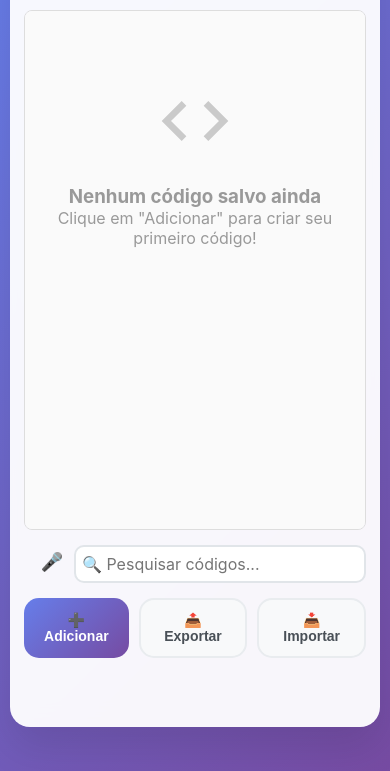
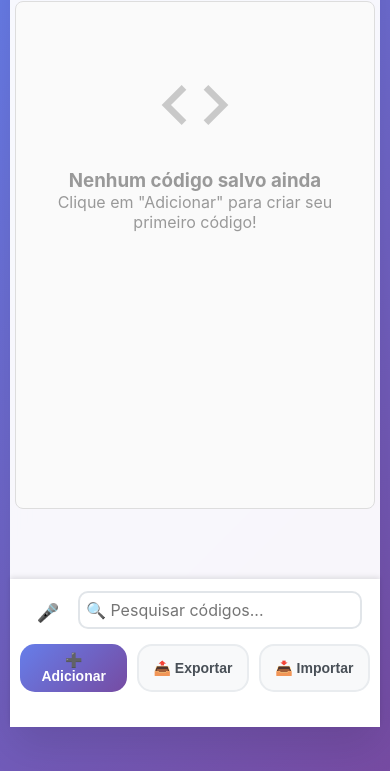
Before and after one commit to welintongomes/codigos, a plain HTML site: page index.html in a window 390 px wide. Shown: the part 73-844 px from the top of the page. Drawn offline with Linux system fonts and the light colour scheme.

Commit message:
Add files via upload

```diff
--- a/index.html
+++ b/index.html
@@ -29,13 +29,6 @@
             box-shadow: 0 20px 40px rgba(0, 0, 0, 0.1);
         }
 
-        .search-container {
-            padding-top: 15px;
-            padding-left: 50px;
-            position: relative;
-            margin-bottom: 15px;
-        }
-
         .search-input {
             width: 100%;
             padding: 12px 45px 12px 50px;
@@ -52,12 +45,12 @@
 
         .clear-btn {
             position: absolute;
-            right: 2px;
+            right: 10px;
             top: 58.4%;
             transform: translateY(-41%);
             background: none;
             border: none;
-            font-size: 28px;
+            font-size: 32px;
             cursor: pointer;
             padding: 1px 5px;
             border-radius: 20%;
@@ -433,12 +426,60 @@
             border-radius: 8px;
         }
 
+        /* div fixa abaixo para melhorar no celular */
+        .fixed-bottom-bar {
+            position: fixed;
+            bottom: 0;
+            left: 0;
+            width: 100%;
+            background: #ffffff;
+            /* Cor de fundo para destacar */
+            padding: 10px;
+            box-shadow: 0 -2px 5px rgba(0, 0, 0, 0.1);
+            /* Sombra para destacar */
+            z-index: 9999;
+            /* Fica por cima de outros elementos */
+        }
+
+        .search-container {
+            display: flex;
+            align-items: center;
+            margin-bottom: 10px;
+            padding-top: 2px;
+            padding-left: 50px;
+            position: relative;
+            margin-bottom: 15px;
+        }
+
+        .search-input {
+            flex: 1;
+            padding: 8px;
+            margin: 0 8px;
+            font-size: 16px;
+        }
+
+        .controls {
+            display: flex;
+            justify-content: space-between;
+            flex-wrap: wrap;
+            gap: 10px;
+        }
+
+        .file-input {
+            display: none;
+        }
+
+        .btn {
+            padding: 8px 12px;
+            font-size: 14px;
+        }
+
         @media (max-width: 768px) {
             .scroll-container {
-                max-height: 520px;
+                max-height: 600px;
                 overflow-y: auto;
                 border: 1px solid #ddd;
-                padding: 10px;
+                padding: 3px;
                 background-color: #fafafa;
                 border-radius: 8px;
             }
@@ -453,7 +494,7 @@
                 background: rgba(255, 255, 255, 0.95);
                 backdrop-filter: blur(10px);
                 border-radius: 20px;
-                padding: 14px;
+                padding: 5px;
                 box-shadow: 0 20px 40px rgba(0, 0, 0, 0.1);
             }
         }
@@ -475,7 +516,7 @@
                 </div>
             </div>
         </div>
-
+        <div class="fixed-bottom-bar">
             <div class="search-container">
                 <button class="mic-btn" id="micBtn" title="Pesquisar por voz">🎤</button>
                 <input type="text" class="search-input" placeholder="🔍 Pesquisar códigos..." id="searchInput">
@@ -490,6 +531,7 @@
                     Importar</button>
 
                 <input type="file" id="importFile" class="file-input" accept=".json" onchange="importCodes(event)">
+            </div>
         </div>
 
 
@@ -554,7 +596,7 @@
         // Cache para pesquisas otimizadas
         let searchCache = new Map();
         let virtualizedCodes = [];
-        const ITEMS_PER_PAGE = 6;
+        const ITEMS_PER_PAGE = 5;
         let currentPage = 0;
         let filteredCodes = [];
 
```
Lines whose indentation alone changed are shown as unchanged.
